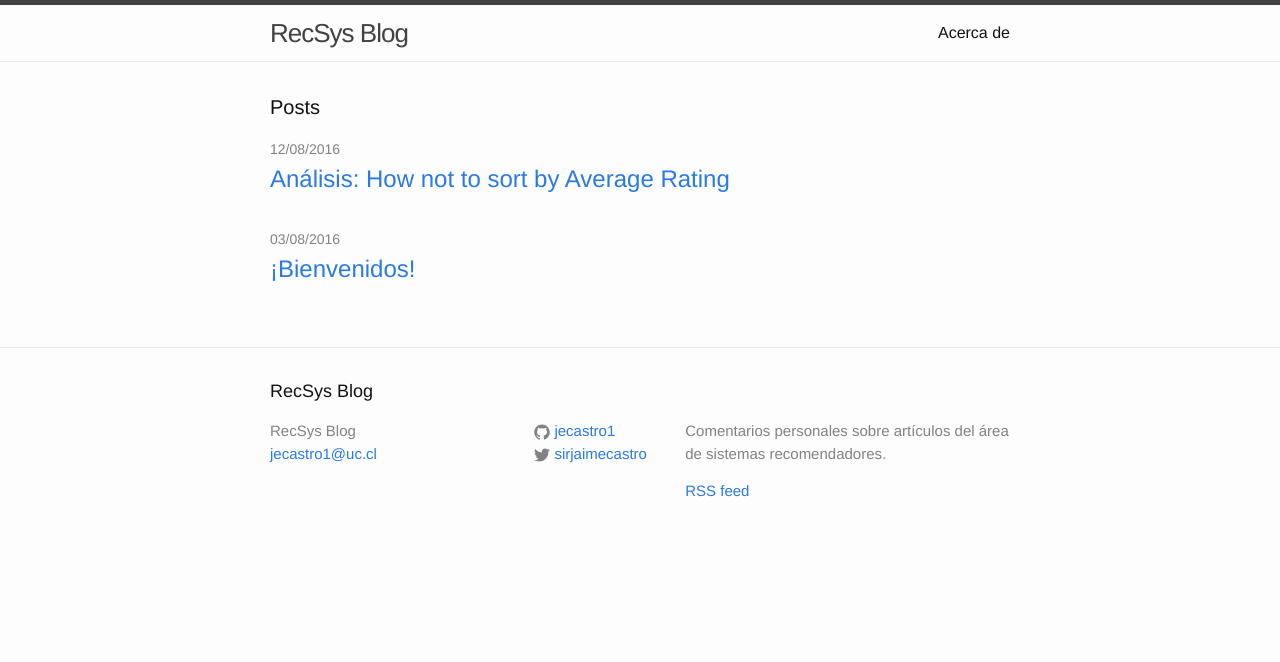
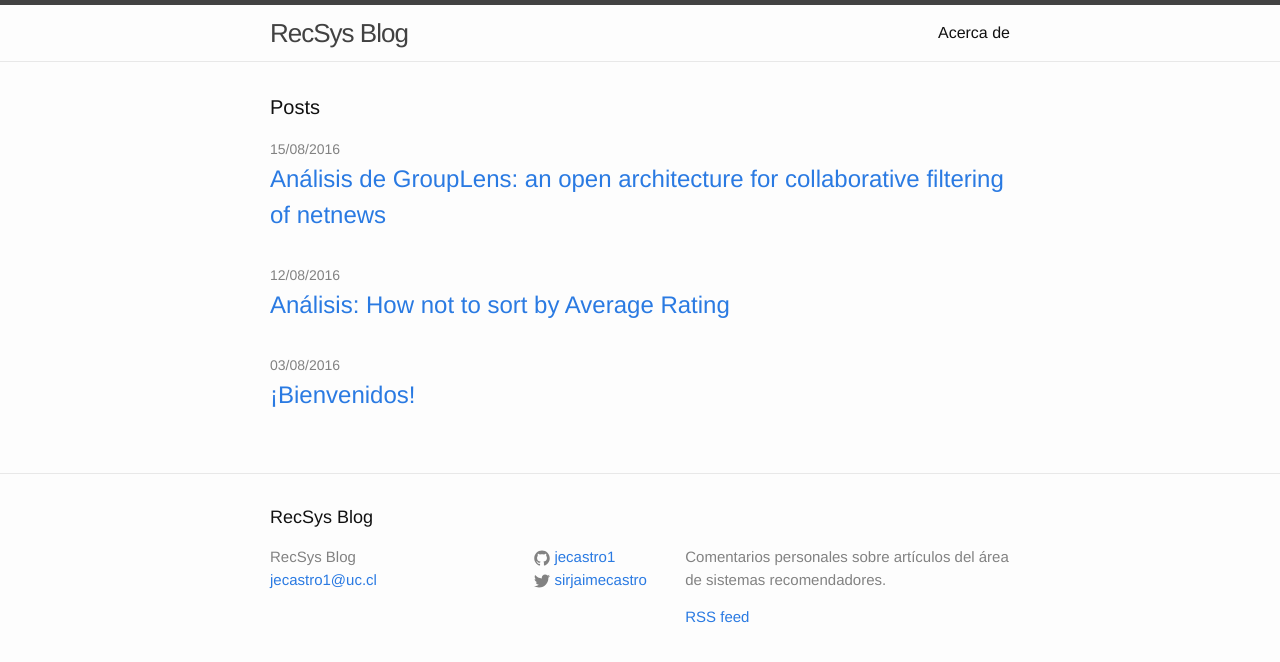
Before and after one commit to jecastro1/recsysblog, a Jekyll site: the page built from index.html, in a window 1280 px wide. Shown: the top 662 px of the page. Built offline with Jekyll 4.4.1, drawn with Linux system fonts in a browser that asks for light colours; part of the change alters nothing that is shown.

Commit message:
Post about GroupLens

```diff
--- a/_includes/head.html
+++ b/_includes/head.html
@@ -7,6 +7,7 @@
   <meta name="description" content="{% if page.excerpt %}{{ page.excerpt | strip_html | strip_newlines | truncate: 160 }}{% else %}{{ site.description }}{% endif %}">
 
   <link rel="stylesheet" href="{{ "/css/main.css" | prepend: site.baseurl }}">
+  <script type="text/javascript" async src="https://cdn.mathjax.org/mathjax/latest/MathJax.js?config=TeX-MML-AM_CHTML"></script>
   <link rel="canonical" href="{{ page.url | replace:'index.html','' | prepend: site.baseurl | prepend: site.url }}">
   <link rel="alternate" type="application/rss+xml" title="{{ site.title }}" href="{{ "/feed.xml" | prepend: site.baseurl | prepend: site.url }}">
 </head>
--- /dev/null
+++ b/_posts/2016-08-14-analisis-grouplens.markdown
@@ -0,0 +1,48 @@
+---
+layout: post
+title: "Análisis de GroupLens: an open architecture for collaborative filtering of netnews"
+date: 2016-08-14 23:05 -0300
+categories: any
+---
+
+Un poco más tarde de lo que tenía presupuestado, voy analizar un paper bien antiguo (octubre de 1994). Se trata de **GroupLens: an open architecture for collaborative filtering of netnews**. En este paper se propone una arquitectura para recomendar artículos con la técnica de filtrado colaborativo.
+
+#### Generalidades
+
+En relación a los trabajos relacionados que se en el paper se habla de The Tapestry system, que parece ser muy similar a GroupLens. En mi opinión, los autores definen las diferencias de su trabajo con The Tapestry **excesivamente** en función de la arquitectura y muy poco en relación a cómo funcionan las recomendaciones.
+
+Faltan muchos detalles cuando dicen que hicieron una prueba piloto, en la que determinaron que un grupo de siete personas no era suficiente para aprovechar el filtrado colaborativo. Por ejemplo: no da una hipótesis de por qué esto sucede, no muestra cómo hicieron esa prueba, ni da los criterios para decidir que el filtrado colaborativo no funciona.
+
+>
+We have investigated several techniques for correlating past behavior and using the resultant weights, based on reinforcement learning, multivariate regression, and pairwise correlation coefficients that minimize linear error or squared error.
+
+Esta afirmación es completamente irrelevante, pues al leer el artículo no se muestra que hayan analizado todas estas posibilidades. De hecho, después se limitan a decir que *"It seems likely that better scoring mechanisms can be developed"*.
+
+#### Coeficiente de correlación
+
+{: .center}
+![Correlation coefficient formula]({{ site.baseurl }}/assets/GroupLens-corr-equation.png)
+
+Respecto a la forma de calcular este coeficiente, se dice que incluso los promedios de las evaluaciones son calculados sobre los ítems que tienen los usuarios $$K$$ y $$L$$. Me imagino que la idea de tomar el promedio de cada usuario es ver qué tal son evaluando, si es así entonces estarían cometiendo un error al no considerar todos sus ratings.
+
+Además, no se indica qué hacer en caso de que uno de los usuarios sea nuevo.
+
+#### Cálculo de puntajes
+
+{: .center}
+![Score formula]({{ site.baseurl }}/assets/GroupLens-score-equation.png)
+
+Los autores señalan usar todos los usuarios para predecir el puntaje del usuario activo. No hay mayor análisis en las implicancias de actuar bajo la lógica de **si lo que le gusta a él no me gusta a mi, y a él no le gusta algo, entonces me gustará a mi**.
+
+#### Separación por tópicos
+
+Me pareció correcto considerar la separación del filtrado colaborativo por temas, bajo el supuesto de que no siempre que dos personas estén de acuerdo en artículos académicos podrían estarlo en artículos sobre chistes. Habría sido interesante mostrar qué tanto baja el nivel de las recomendaciones utilizando la misma matriz para todo, pero me imagino que lo dejaron para otro trabajo.
+
+#### Implicancias
+
+Por último, me parece acertado el análisis de cuando un grupo de usuarios reducido coloca ratings muy bajos a un artículo nuevo. Incluso agregaría que puede ser una posible fuente de sabotaje para que nadie vea ciertos artículos. Este es un problema que podría seguir siendo importante en la actualidad.
+
+
+### Referencias
+
+- Resnick, P., Iacovou, N., Suchak, M., Bergstrom, P., & Riedl, J. (1994, October). GroupLens: an open architecture for collaborative filtering of netnews. In Proceedings of the 1994 ACM conference on Computer supported cooperative work (pp. 175-186). ACM.
--- a/css/main.scss
+++ b/css/main.scss
@@ -51,3 +51,8 @@ $on-laptop:        800px;
         "layout",
         "syntax-highlighting"
 ;
+
+
+.center {
+    text-align: center;
+}
```
Also changed, not shown: assets/GroupLens-corr-equation.png (added), assets/GroupLens-score-equation.png (added).
